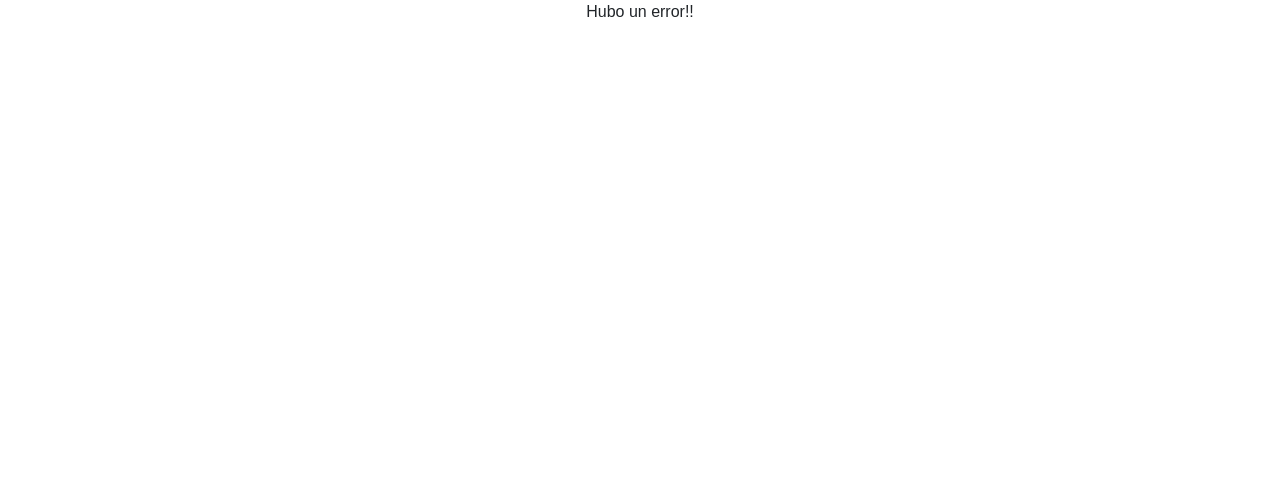
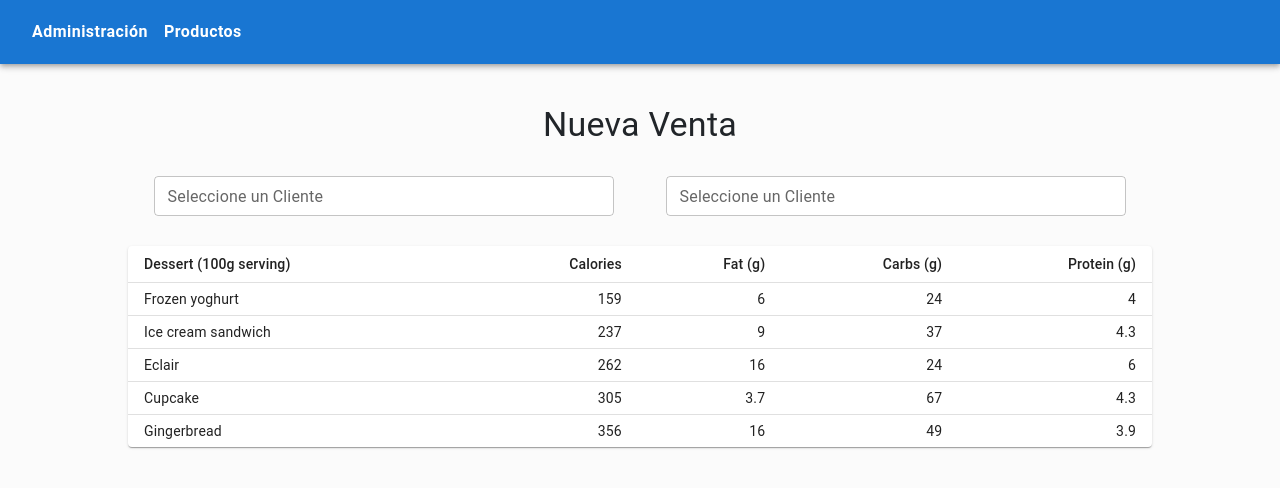
Before and after one commit to pavas0921/petshop-frontend, a React (Vite) app: page /basic-sale in a window 1280 px wide. Before the commit this address had no page. Shown: the top 488 px of the page. Built offline with nearby package versions, Linux system fonts and the light colour scheme; a web font is replaced by a local one.

Commit message:
Inicio construcción vista ventas

```diff
--- a/src/components/CardComponent/CardComponent.jsx
+++ b/src/components/CardComponent/CardComponent.jsx
@@ -54,19 +54,19 @@ const CardComponent = (props) => {
               flexDirection: "column",
             }}
           >
-            <Typography gutterBottom variant="h6" component="div">
+            <Typography sx={{color: "black", fontWeight: "bold"}} gutterBottom variant="h6" component="div">
               {item.productName}
             </Typography>
-            <Typography variant="body1" color="text.secondary">
+            <Typography sx={{color: "black"}} variant="body1" color="text.secondary">
               $ {item.salePrice}
             </Typography>
             {item.stock && (
-              <Typography variant="body1" color="text.secondary">
+              <Typography  sx={{color: "black"}} variant="body1" color="text.secondary">
                 {item.stock} Disponibles
               </Typography>
             )}
 
-            <Typography variant="body1" color="text.secondary">
+            <Typography sx={{color: "black"}} variant="body1" color="text.secondary">
               {item.status ? "Producto Activo" : "Producto Inactivo"}
             </Typography>
           </CardContent>
--- a/src/components/Navbar/NavbarComponent.jsx
+++ b/src/components/Navbar/NavbarComponent.jsx
@@ -9,15 +9,12 @@ import MenuItem from "@mui/material/MenuItem";
 import Toolbar from "@mui/material/Toolbar";
 import { useTheme } from "@mui/material/styles";
 import useMediaQuery from "@mui/material/useMediaQuery";
-import React, {useEffect} from "react";
+import React, { useEffect } from "react";
 import { useNavigate } from "react-router-dom";
 import ExpandMoreIcon from "@mui/icons-material/ExpandMore"; // o 'ArrowDropDown' para otra versión
 import ListItemIcon from "@mui/material/ListItemIcon";
 import ArrowDropDownIcon from "@mui/icons-material/ArrowDropDown";
 import { ModalComponent } from "../ModalComponent";
-
-
-
 
 const NavbarComponent = () => {
   const [anchorPacientes, setAnchorPacientes] = React.useState(null);
@@ -28,6 +25,7 @@ const NavbarComponent = () => {
   const [anchorInformes, setAnchorInformes] = React.useState(null);
   const [anchorAdministracion, setAnchorAdministracion] = React.useState(null);
   const [anchorPruebas, setAnchorPruebas] = React.useState(null);
+  const [anchorProductos, setAnchorProductos] = React.useState(null);
   const [anchorUsuarios, setAnchorUsuarios] = React.useState(null);
   const [mobileMenuOpen, setMobileMenuOpen] = React.useState(false);
   const [openModal, setOpenModal] = React.useState(false);
@@ -37,7 +35,7 @@ const NavbarComponent = () => {
 
   const handleOpen = () => setOpenModal(true);
   const handleClose = () => setOpenModal(false);
-anchorPruebas
+
   const handleClickPacientes = (event) => {
     setAnchorPacientes(event.currentTarget);
   };
@@ -68,6 +66,10 @@ anchorPruebas
 
   const handleClickPruebas = (event) => {
     setAnchorPruebas(event.currentTarget);
+  };
+
+  const handleClickProductos = (event) => {
+    setAnchorProductos(event.currentTarget);
   };
 
   const handleClickUsuarios = (event) => {
@@ -104,6 +106,10 @@ anchorPruebas
 
   const handleClosePruebas = () => {
     setAnchorPruebas(null);
+  };
+
+  const handleCloseProductos = () => {
+    setAnchorProductos(null);
   };
 
   const handleCloseUsuarios = () => {
@@ -161,7 +167,9 @@ anchorPruebas
                 onClose={handleCloseAgenda}
               >
                 <MenuItem onClick={() => navigate("/agenda")}>Agenda</MenuItem>
-              <MenuItem onClick={handleCloseAgenda}>Bloqueo de Agenda</MenuItem>
+                <MenuItem onClick={handleCloseAgenda}>
+                  Bloqueo de Agenda
+                </MenuItem>
                 <MenuItem onClick={handleCloseAgenda}>
                   Eventos por Médico
                 </MenuItem>
@@ -291,6 +299,29 @@ anchorPruebas
               >
                 Administración
               </Button>
+
+              <Button
+                color="inherit"
+                onClick={handleClickProductos}
+                sx={{
+                  fontWeight: "bold",
+                  textTransform: "capitalize",
+                  fontSize: "1rem",
+                }}
+              >
+                Productos
+              </Button>
+
+              <Menu
+                anchorEl={anchorProductos}
+                open={Boolean(anchorProductos)}
+                onClose={handleCloseProductos}
+              >
+                <MenuItem onClick={() => navigate("/products")}>
+                  Productos
+                </MenuItem>
+              </Menu>
+
               <Menu
                 anchorEl={anchorPruebas}
                 open={Boolean(anchorPruebas)}
@@ -302,7 +333,6 @@ anchorPruebas
                     <ArrowDropDownIcon />
                   </ListItemIcon>
                 </MenuItem>
-
               </Menu>
               <Menu
                 anchorEl={anchorUsuarios} // Agregar este estado para el submenu de Usuarios
@@ -324,7 +354,7 @@ anchorPruebas
                   Maestro de Usuarios
                 </MenuItem>
 
-              <MenuItem onClick={() => navigate("/products-add")}>
+                <MenuItem onClick={() => navigate("/products")}>
                   Productos
                 </MenuItem>
               </Menu>
@@ -334,7 +364,6 @@ anchorPruebas
         </Toolbar>
       </AppBar>
     </div>
-
   );
 };
 
--- /dev/null
+++ b/src/components/SalesComponents/BasicSale/BasicSale.jsx
@@ -0,0 +1,80 @@
+import React from "react";
+import { Box, Typography, TextField } from "@mui/material";
+import Table from '@mui/material/Table';
+import TableBody from '@mui/material/TableBody';
+import TableCell from '@mui/material/TableCell';
+import TableContainer from '@mui/material/TableContainer';
+import TableHead from '@mui/material/TableHead';
+import TableRow from '@mui/material/TableRow';
+import Paper from '@mui/material/Paper';
+import styles from "./styles.module.scss"
+
+function createData(name, calories, fat, carbs, protein) {
+  return { name, calories, fat, carbs, protein };
+}
+
+const BasicSale = () => {
+  const rows = [
+    createData('Frozen yoghurt', 159, 6.0, 24, 4.0),
+    createData('Ice cream sandwich', 237, 9.0, 37, 4.3),
+    createData('Eclair', 262, 16.0, 24, 6.0),
+    createData('Cupcake', 305, 3.7, 67, 4.3),
+    createData('Gingerbread', 356, 16.0, 49, 3.9),
+  ];
+  return (
+    <Box className={styles.box_main}>
+      <Box className={styles.box_title}>
+        <Typography variant="h4" component="h2">
+          Nueva Venta
+        </Typography>
+      </Box>
+      <Box className={styles.box_saleHeader}>
+        <TextField
+          name="Cliente"
+          label="Seleccione un Cliente"
+          size="small"
+          className={styles.textField}
+        />
+        <TextField
+          name="Cliente"
+          label="Seleccione un Cliente"
+          size="small"
+          className={styles.textField}
+        />
+      </Box>
+      <Box className={styles.box_saleItems}>
+      <TableContainer component={Paper}>
+      <Table sx={{ minWidth: 650 }} size="small" aria-label="a dense table">
+        <TableHead>
+          <TableRow>
+            <TableCell>Dessert (100g serving)</TableCell>
+            <TableCell align="right">Calories</TableCell>
+            <TableCell align="right">Fat&nbsp;(g)</TableCell>
+            <TableCell align="right">Carbs&nbsp;(g)</TableCell>
+            <TableCell align="right">Protein&nbsp;(g)</TableCell>
+          </TableRow>
+        </TableHead>
+        <TableBody>
+          {rows.map((row) => (
+            <TableRow
+              key={row.name}
+              sx={{ '&:last-child td, &:last-child th': { border: 0 } }}
+            >
+              <TableCell component="th" scope="row">
+                {row.name}
+              </TableCell>
+              <TableCell align="right">{row.calories}</TableCell>
+              <TableCell align="right">{row.fat}</TableCell>
+              <TableCell align="right">{row.carbs}</TableCell>
+              <TableCell align="right">{row.protein}</TableCell>
+            </TableRow>
+          ))}
+        </TableBody>
+      </Table>
+    </TableContainer>
+      </Box>
+    </Box>
+  );
+};
+
+export default BasicSale;
--- /dev/null
+++ b/src/components/SalesComponents/BasicSale/index.js
@@ -0,0 +1,2 @@
+import BasicSale from "./BasicSale";
+export {BasicSale}
--- /dev/null
+++ b/src/components/SalesComponents/BasicSale/styles.module.scss
@@ -0,0 +1,35 @@
+.box_main{
+    width: 100%;
+    display: flex;
+    justify-content: center;
+    align-items: center;
+    flex-direction: column;
+
+    .box_title{
+        width: 100%;
+        display: flex;
+        justify-content: center;
+        align-items: center;
+    }
+
+    .box_saleHeader{
+        width: 80%;
+        display: flex;
+        justify-content: space-around;
+        align-items: center;
+        margin-top: 30px;
+
+        .textField{
+            width: 45%;
+            background-color: white;
+        }
+    }
+
+    .box_saleItems{
+        width: 80%;
+        display: flex;
+        justify-content: space-around;
+        align-items: center;
+        margin-top: 30px;
+    }
+}
--- /dev/null
+++ b/src/pages/SalesPages/BasicSalePage/BasicSalePage.jsx
@@ -0,0 +1,20 @@
+import React, { useEffect } from "react";
+import { NavbarComponent } from "../../../components/Navbar";
+import globalStyles from "../../../styles/global.module.scss";
+import { Box } from "@mui/material";
+import { BasicSale } from '../../../components/SalesComponents/BasicSale';
+
+const BasicSalePage = () => {
+    return (
+        <Box className={globalStyles.box_main}>
+            <Box sx={{width: "100%"}}>
+                <NavbarComponent/>
+            </Box>
+            <Box sx={{width: "100%", height: "80vh"}}>
+                <BasicSale/>
+            </Box>
+        </Box>
+      );
+}
+
+export default BasicSalePage
--- /dev/null
+++ b/src/pages/SalesPages/BasicSalePage/index.js
@@ -0,0 +1,2 @@
+import BasicSalePage from "./BasicSalePage";
+export {BasicSalePage}
--- a/src/router/index.jsx
+++ b/src/router/index.jsx
@@ -10,6 +10,7 @@ import { SurveyPages } from "../pages/Survey";
 import SurveySuccess from "../pages/Survey/SurveySuccess";
 import { SurveyList } from "../components/SurveyComponents/SurveyList";
 import UserTable from "../pages/User/UserList/UserTable";
+import { BasicSalePage } from "../pages/SalesPages/BasicSalePage";
 const router = createBrowserRouter([
   {
     path: "/login",
@@ -29,6 +30,11 @@ const router = createBrowserRouter([
   {
     path: "productos/:idProducto",
     element: <DetalleProducto />,
+    errorElement: <div> Hubo un error!!</div>,
+  },
+  {
+    path: "basic-sale",
+    element: <BasicSalePage />,
     errorElement: <div> Hubo un error!!</div>,
   },
   {
```
Lines whose indentation alone changed are shown as unchanged.
